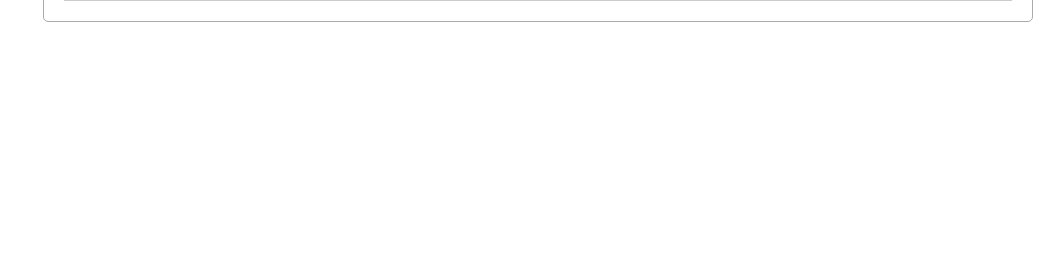
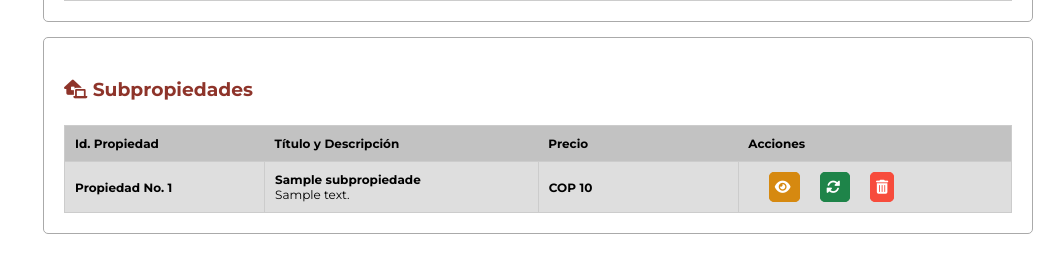
Before and after one commit to innovasoftware1/FincaRaizSinComisiones, a PHP site: page /FincaRaizV1/admin/ver-detalle-propiedad.php?id=1 in a window 1280 px wide. Shown: the part 5000-5254 px from the top of the page, without its empty margins (227-1280 px from the left). Before the commit the page ends 5022 px from the top, so only its background shows below. Run offline with PHP 8.4, Linux system fonts and the light colour scheme; a user stored in the database is signed in; data comes from the database, SQL or seed files in the repository; tables that the repository leaves empty hold one stand-in row (values such as "Sample post"); some libraries are stand-ins or nearby versions.

Commit message:
Version 2.0.2 listar_propiedades

```diff
--- a/admin/ver-detalle-propiedad.php
+++ b/admin/ver-detalle-propiedad.php
@@ -8,57 +8,56 @@ if (!$_SESSION['usuarioLogeado']) {
 include("conexion.php");
 $id_propiedad = $_GET['id'];
 
+// Consulta para obtener los datos de la propiedad principal
 $query = "SELECT * FROM propiedades WHERE id='$id_propiedad'";
-
 $resultado_propiedad = mysqli_query($conn, $query);
 $propiedad = mysqli_fetch_assoc($resultado_propiedad);
 
+// Consulta para obtener las subpropiedades relacionadas con la propiedad principal
+$query_subpropiedades = "SELECT * FROM subpropiedades WHERE propiedad_id = '$id_propiedad'";
+$resultado_subpropiedades = mysqli_query($conn, $query_subpropiedades);
+$subpropiedades = mysqli_fetch_all($resultado_subpropiedades, MYSQLI_ASSOC);
 
+// Función para obtener el tipo de propiedad
 function obtenerTipo($id_tipo)
 {
     include("conexion.php");
     $query = "SELECT * FROM tipos WHERE id='$id_tipo'";
-
     $resultado_tipo = mysqli_query($conn, $query);
     $row = mysqli_fetch_assoc($resultado_tipo);
     return $row['nombre_tipo'];
 }
 
+// Función para obtener las fotos de la galería de la propiedad
 function obtenerFotosGaleria($id_propiedad)
 {
     include("conexion.php");
     $query = "SELECT * FROM fotos WHERE id_propiedad='$id_propiedad'";
-
     $resultado_fotos = mysqli_query($conn, $query);
     return $resultado_fotos;
 }
 
+// Función para obtener el nombre del departamento
 function obtenerDepartamentos($id_departamento)
 {
     include("conexion.php");
     $query = "SELECT * FROM departamentos WHERE id='$id_departamento'";
-
     $resultado_departamento = mysqli_query($conn, $query);
     $row = mysqli_fetch_assoc($resultado_departamento);
     return $row['nombre_departamento'];
 }
 
+// Función para obtener el nombre de la ciudad
 function obtenerCiudad($id_ciudad)
 {
     include("conexion.php");
     $query = "SELECT * FROM ciudades WHERE id='$id_ciudad'";
-
     $resultado_ciudad = mysqli_query($conn, $query);
     $row = mysqli_fetch_assoc($resultado_ciudad);
     return $row['nombre_ciudad'];
 }
 
 ?>
-
-
-
-
-
 
 <!DOCTYPE html>
 <html lang="es">
@@ -70,6 +69,15 @@ function obtenerCiudad($id_ciudad)
     <link rel="stylesheet" href="https://cdnjs.cloudflare.com/ajax/libs/font-awesome/6.0.0/css/all.min.css" integrity="sha512-9usAa10IRO0HhonpyAIVpjrylPvoDwiPUiKdWk5t3PyolY1cOd4DSE0Ga+ri4AuTroPR5aQvXU9xC6qOPnzFeg==" crossorigin="anonymous" referrerpolicy="no-referrer" />
     <title>FRSC - Admin</title>
 </head>
+
+
+<style>
+    .botones-acciones a {
+        margin-left: 20px;
+    }
+</style>
+
+
 
 <body>
     <?php include("header.php"); ?>
@@ -263,12 +271,10 @@ function obtenerCiudad($id_ciudad)
 
                         <tr>
                             <td>Distancia desde Bogotá (Km.)</td>
-
                             <td>
-                                <p><?php echo $propiedad['distancia_desde_bogota'] ?> Kilometros</p>
+                                <p><?php echo $propiedad['distancia_desde_bogota'] ?> Kilómetros</p>
                             </td>
                         </tr>
-
                         <tr>
                             <td>Distancia del predio al 1er. pueblo (Km.)</td>
 
@@ -488,6 +494,53 @@ function obtenerCiudad($id_ciudad)
                 </div>
                 <!-- fotoP, galeria, reocrrido, maps y video - final -->
 
+                <!-- subpropiedades de los predios - inicial -->
+                <div class="contenedor-tabla" id="listado-propiedades">
+                    <h3><i class="fa-solid fa-house-laptop"></i> Subpropiedades</h3>
+                    <br>
+                    <table class="descripcion">
+                        <thead>
+                            <tr>
+                                <th>Id. Propiedad</th>
+                                <th>Título y Descripción</th>
+                                <th>Precio</th>
+                                <th>Acciones</th>
+                            </tr>
+                        </thead>
+                        <tbody>
+                            <?php
+                            if ($subpropiedades) {
+                                foreach ($subpropiedades as $subpropiedad) {
+                                    echo "<tr>";
+                                    // Propiedad No.
+                                    echo "<td>Propiedad No. " . $subpropiedad['id'] . "</td>";
+                                    // Título y Descripción
+                                    echo "<td><p><b>" . $subpropiedad['titulo'] . "</b><br>" . $subpropiedad['descripcion'] . "</p></td>";
+                                    // Precio
+                                    echo "<td><p><b>COP</b> " . number_format($subpropiedad['precio']) . "</p></td>"; // Asegúrate de que 'precio' sea el nombre correcto en tu base de datos
+                                    // Botones de acción
+                                    echo "<td class='botones-acciones'>
+                            <a href='ver-detalle-subpropiedad.php?id=" . $subpropiedad['id'] . "' class='btn-detalle'>
+                                <i class='fas fa-eye'></i>
+                            </a>
+                            <a href='actualizar-subpropiedad.php?id=" . $subpropiedad['id'] . "' class='btn-actualizar'>
+                                <i class='fas fa-sync-alt'></i>
+                            </a>
+                            <a href='javascript:void(0);' onclick='confirmarEliminacion(" . $subpropiedad['id'] . ")' class='btn-eliminar'>
+                                <i class='fas fa-trash-alt'></i>
+                            </a>
+                        </td>";
+                                    echo "</tr>";
+                                }
+                            } else {
+                                echo "<tr><td colspan='4'>La propiedad no cuenta con subpropiedades relacionadas.</td></tr>";
+                            }
+                            ?>
+                        </tbody>
+                    </table>
+                </div>
+                <!-- subpropiedades de los predios - final -->
+
             </div>
         </div>
     </div>
--- a/propiedades.php
+++ b/propiedades.php
@@ -217,7 +217,7 @@ $result_tipos = obtenerTodosLosTipos();
             <?php endif; ?>
         </div>
 
-        <button value="0" onclick="cargarMasPropiedades(this.value)" id="botonCargarMas">Ver Más</button>
+        <!-- <button value="0" onclick="cargarMasPropiedades(this.value)" id="botonCargarMas">Ver Más</button> -->
     </div>
 
     <footer class="inferior">
```
Also changed, not shown: admin/estilo.css (+41 -8 lines), admin/property/listado-propiedades.php (+5 -7 lines), estilo.css (line endings or trailing spaces).
